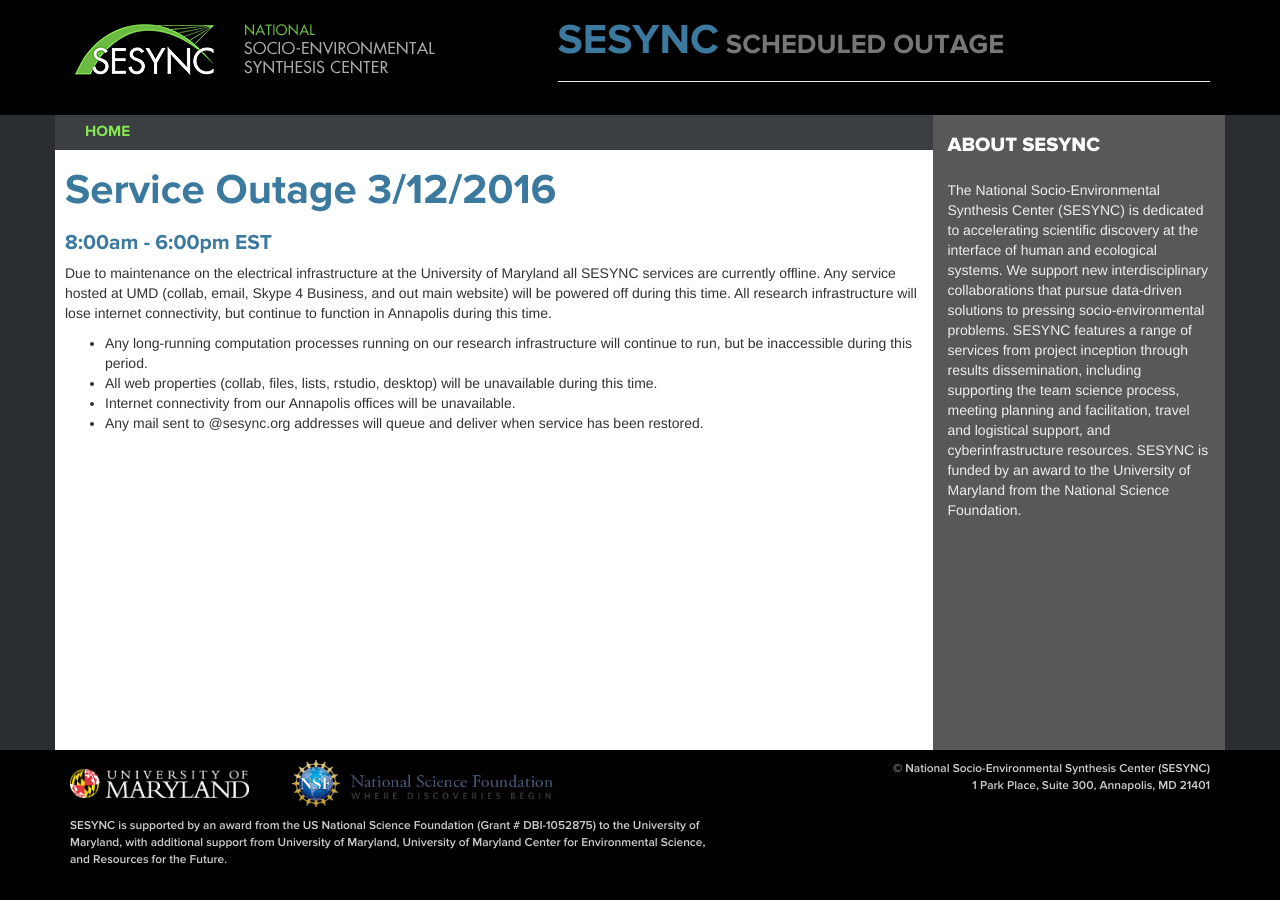
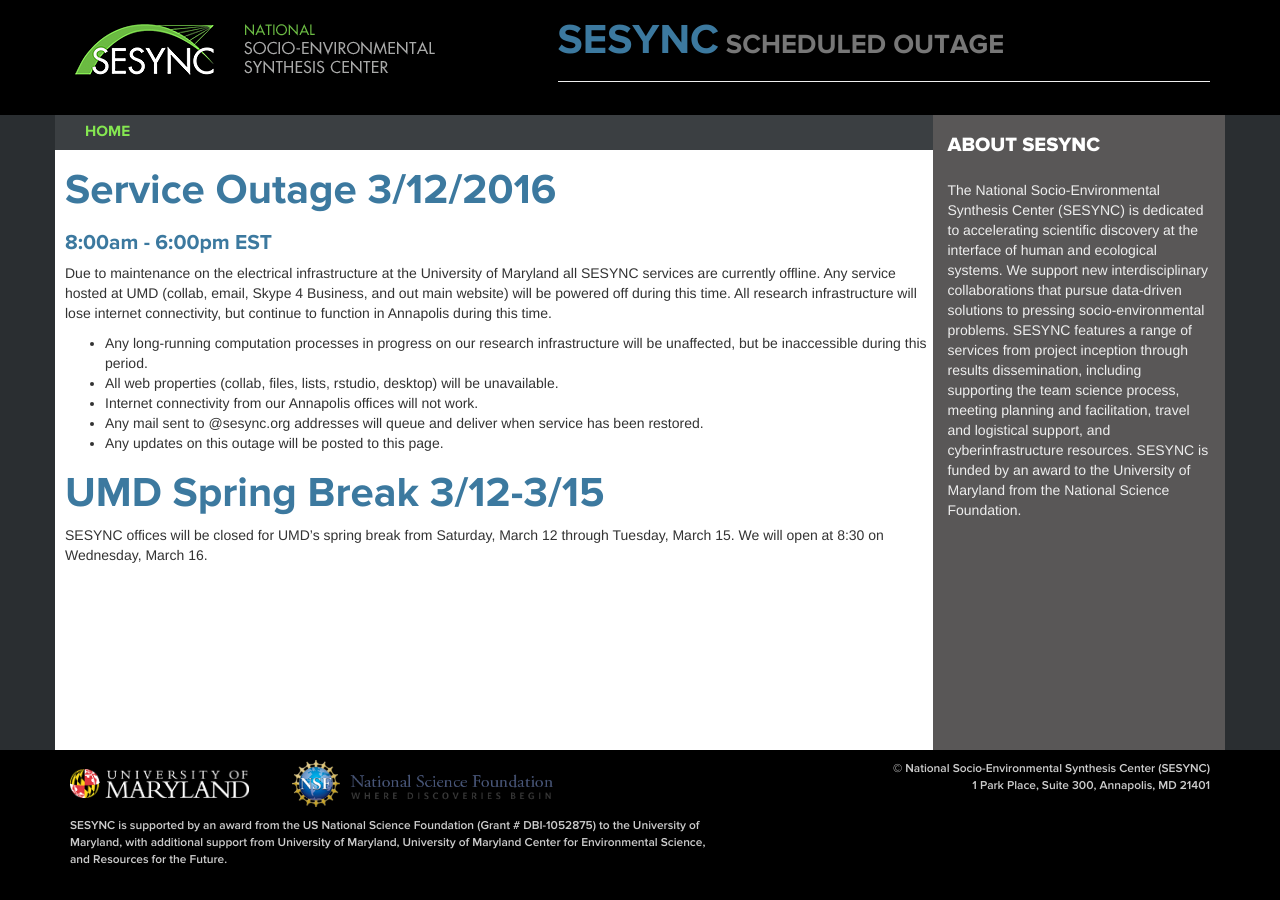
Before and after one commit to SESYNC-ci/sesync-backup, a Jekyll site: the page built from index.md, in a window 1280 px wide. Built offline with Jekyll 4.4.1, drawn with Linux system fonts in a browser that asks for light colours; nearby versions of some CDN libraries.

Commit message:
fix bad wording, add spring break stuff

```diff
--- a/index.md
+++ b/index.md
@@ -13,7 +13,13 @@
 
 Due to maintenance on the electrical infrastructure at the University of Maryland all SESYNC services are currently offline. Any service hosted at UMD (collab, email, Skype 4 Business, and out main website) will be powered off during this time. All research infrastructure will lose internet connectivity, but continue to function in Annapolis during this time.
 
-* Any long-running computation processes running on our research infrastructure will continue to run, but be inaccessible during this period.
-* All web properties (collab, files, lists, rstudio, desktop) will be unavailable during this time.
-* Internet connectivity from our Annapolis offices will be unavailable.
+* Any long-running computation processes in progress on our research infrastructure will be unaffected, but be inaccessible during this period.
+* All web properties (collab, files, lists, rstudio, desktop) will be unavailable.
+* Internet connectivity from our Annapolis offices will not work.
 * Any mail sent to @sesync.org addresses will queue and deliver when service has been restored.
+* Any updates on this outage will be posted to this page.
+
+UMD Spring Break 3/12-3/15
+==========================
+
+SESYNC offices will be closed for UMD's spring break from Saturday, March 12 through Tuesday, March 15. We will open at 8:30 on Wednesday, March 16.
```
